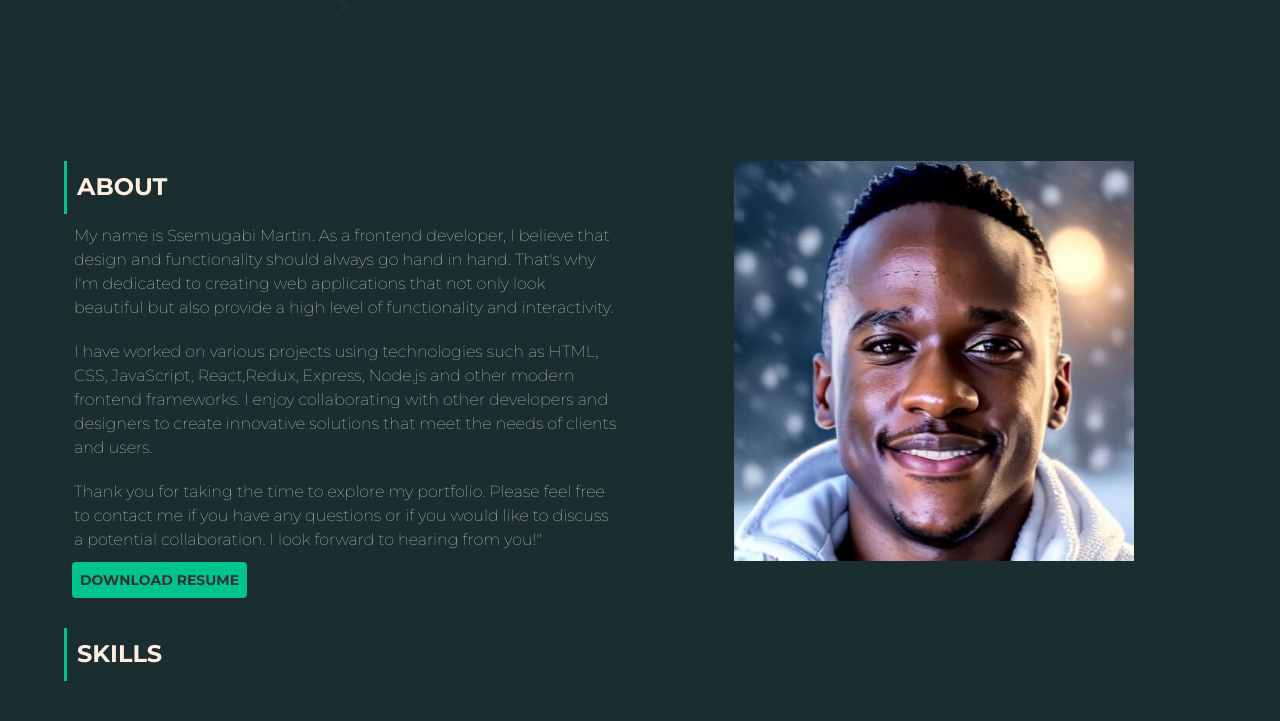
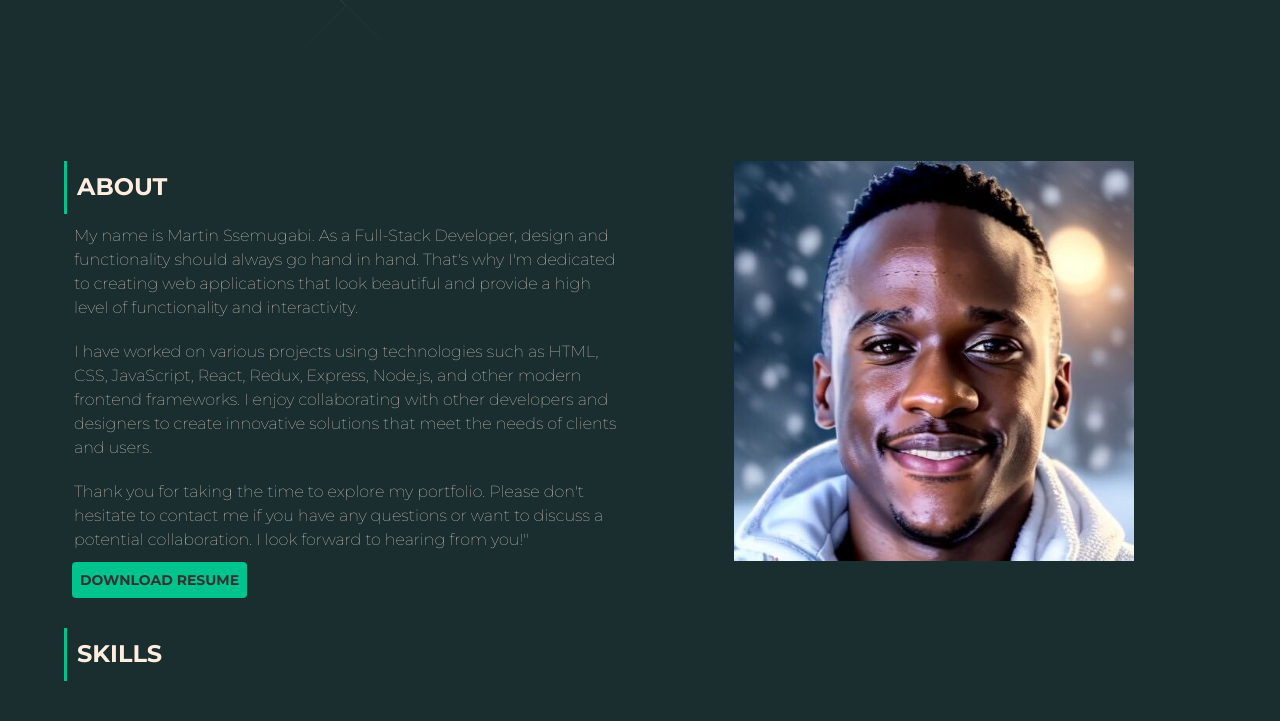
Before and after one commit to don336/PortFolio2, a React (Vite) app: page / in a window 1280 px wide. Shown: the part 564-1285 px from the top of the page. Built offline with nearby package versions, Linux system fonts and the light colour scheme.

Commit message:
Update About.jsx

```diff
--- a/src/pages/About/About.jsx
+++ b/src/pages/About/About.jsx
@@ -39,23 +39,19 @@ const About = () => {
           </BorderBox>
           <Box>
             <StyledTypography variant="h5">
-              My name is Ssemugabi Martin. As a frontend developer, I believe
-              that design and functionality should always go hand in hand.
-              That's why I'm dedicated to creating web applications that not
-              only look beautiful but also provide a high level of functionality
+              My name is Martin Ssemugabi. As a Full-Stack Developer, design and functionality should always go hand in hand.
+              That's why I'm dedicated to creating web applications that look beautiful and provide a high level of functionality
               and interactivity.
             </StyledTypography>{" "}
             <StyledTypography variant="h5">
               I have worked on various projects using technologies such as HTML,
-              CSS, JavaScript, React,Redux, Express, Node.js and other modern
+              CSS, JavaScript, React, Redux, Express, Node.js, and other modern
               frontend frameworks. I enjoy collaborating with other developers
               and designers to create innovative solutions that meet the needs
               of clients and users.
             </StyledTypography>{" "}
             <StyledTypography variant="h5">
-              Thank you for taking the time to explore my portfolio. Please feel
-              free to contact me if you have any questions or if you would like
-              to discuss a potential collaboration. I look forward to hearing
+              Thank you for taking the time to explore my portfolio. Please don't hesitate to contact me if you have any questions or want to discuss a potential collaboration. I look forward to hearing
               from you!"
             </StyledTypography>
           </Box>
```
